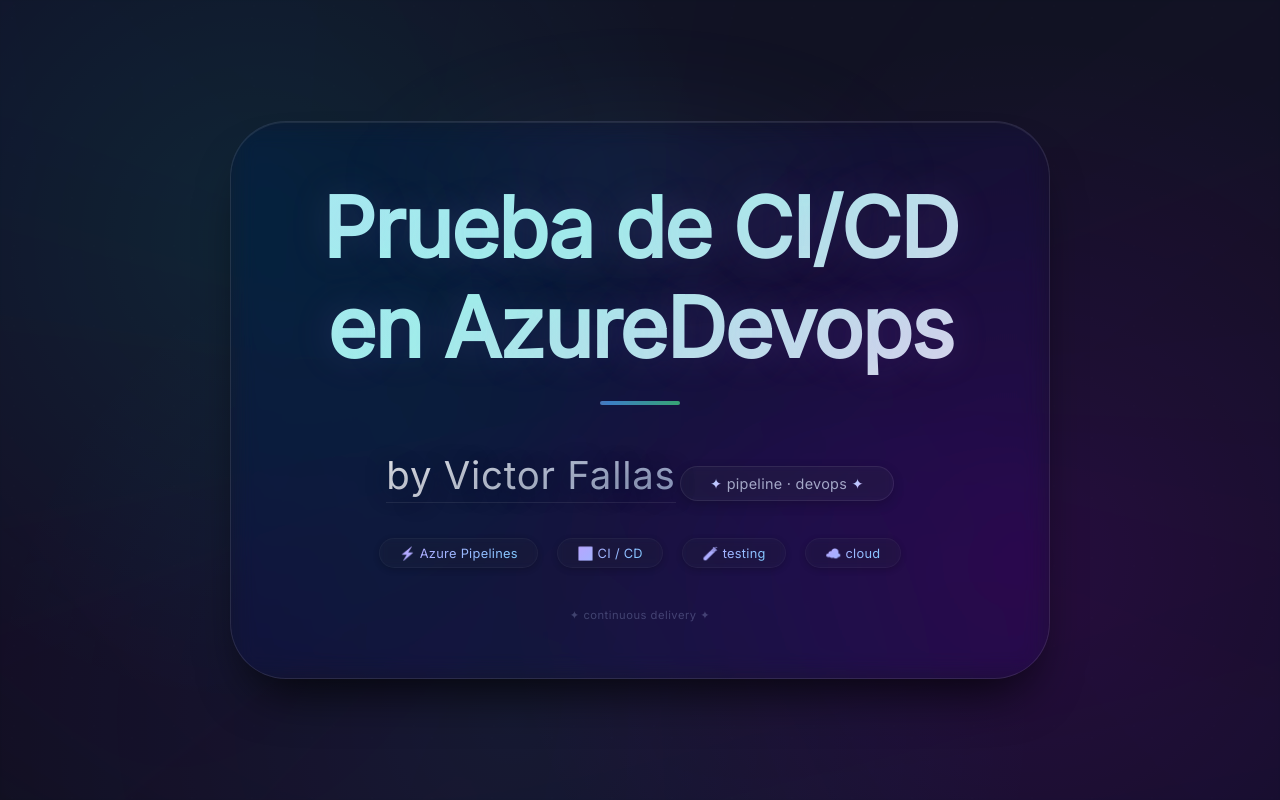
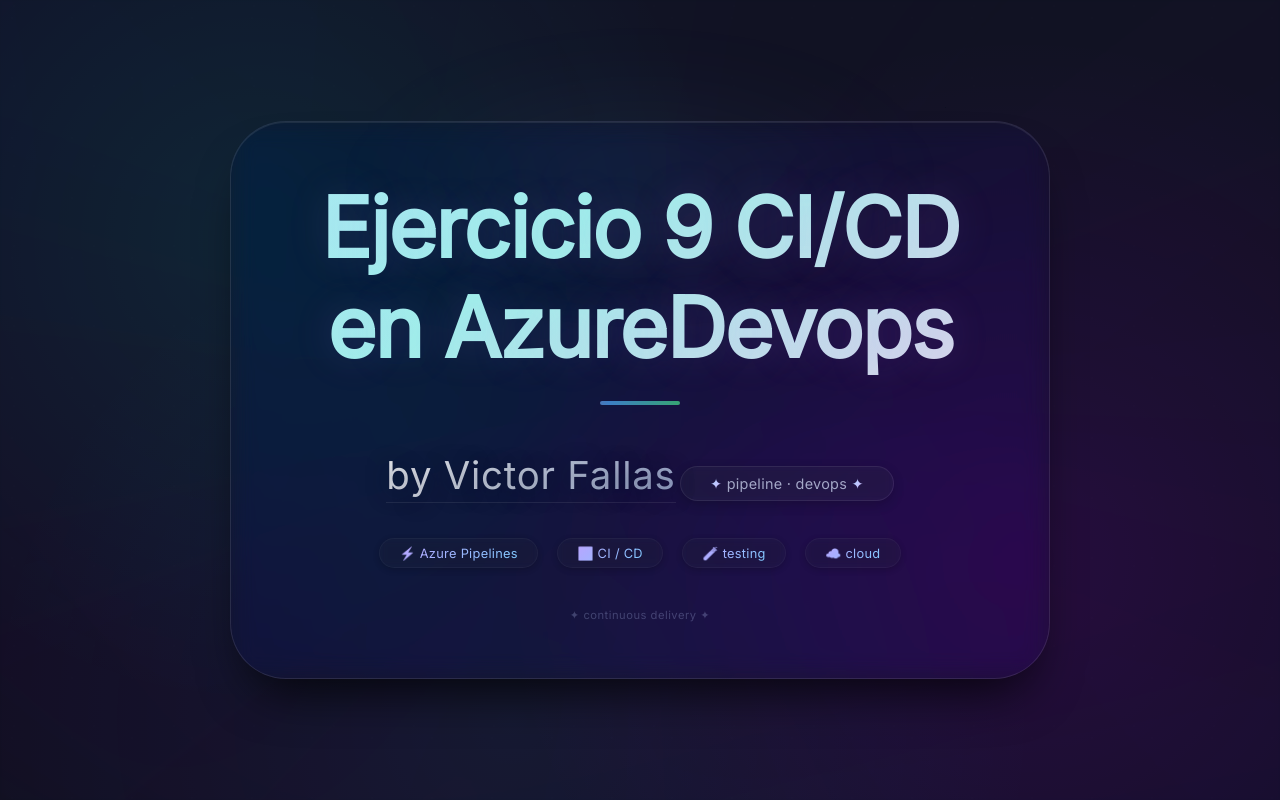
Before and after one commit to vnicolas16/test-page, a plain HTML site: page index.html in a window 1280 px wide. Drawn offline with Linux system fonts and the light colour scheme.

Commit message:
cambio index.html para pruebas de deploy

```diff
--- a/index.html
+++ b/index.html
@@ -312,7 +312,7 @@
       <div class="glow-ring"></div>
 
       <!-- Main content -->
-      <h1 class="title">Prueba de CI/CD en AzureDevops</h1>
+      <h1 class="title">Ejercicio 9 CI/CD en AzureDevops</h1>
 
       <div class="divider"></div>
 
```
